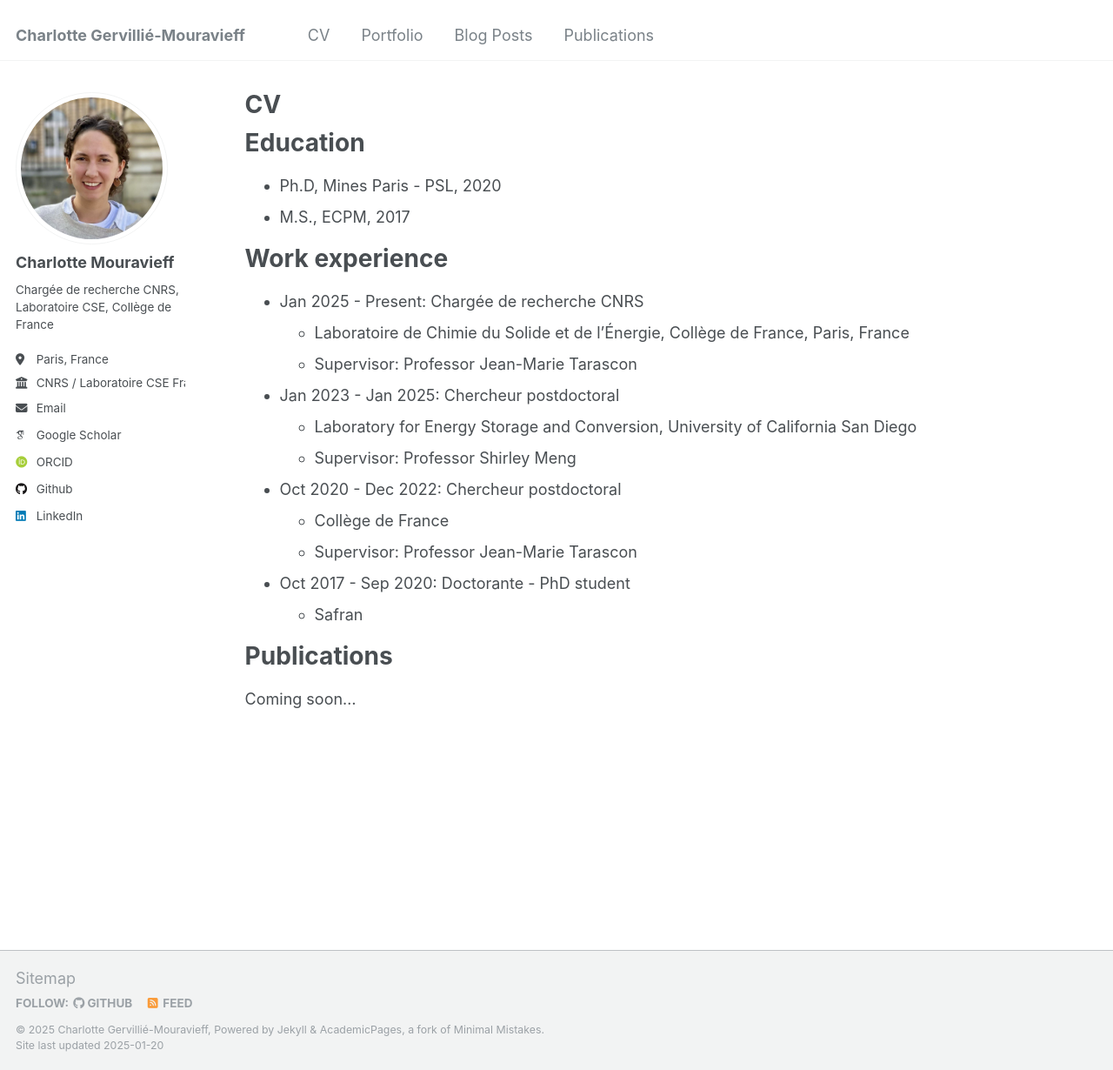
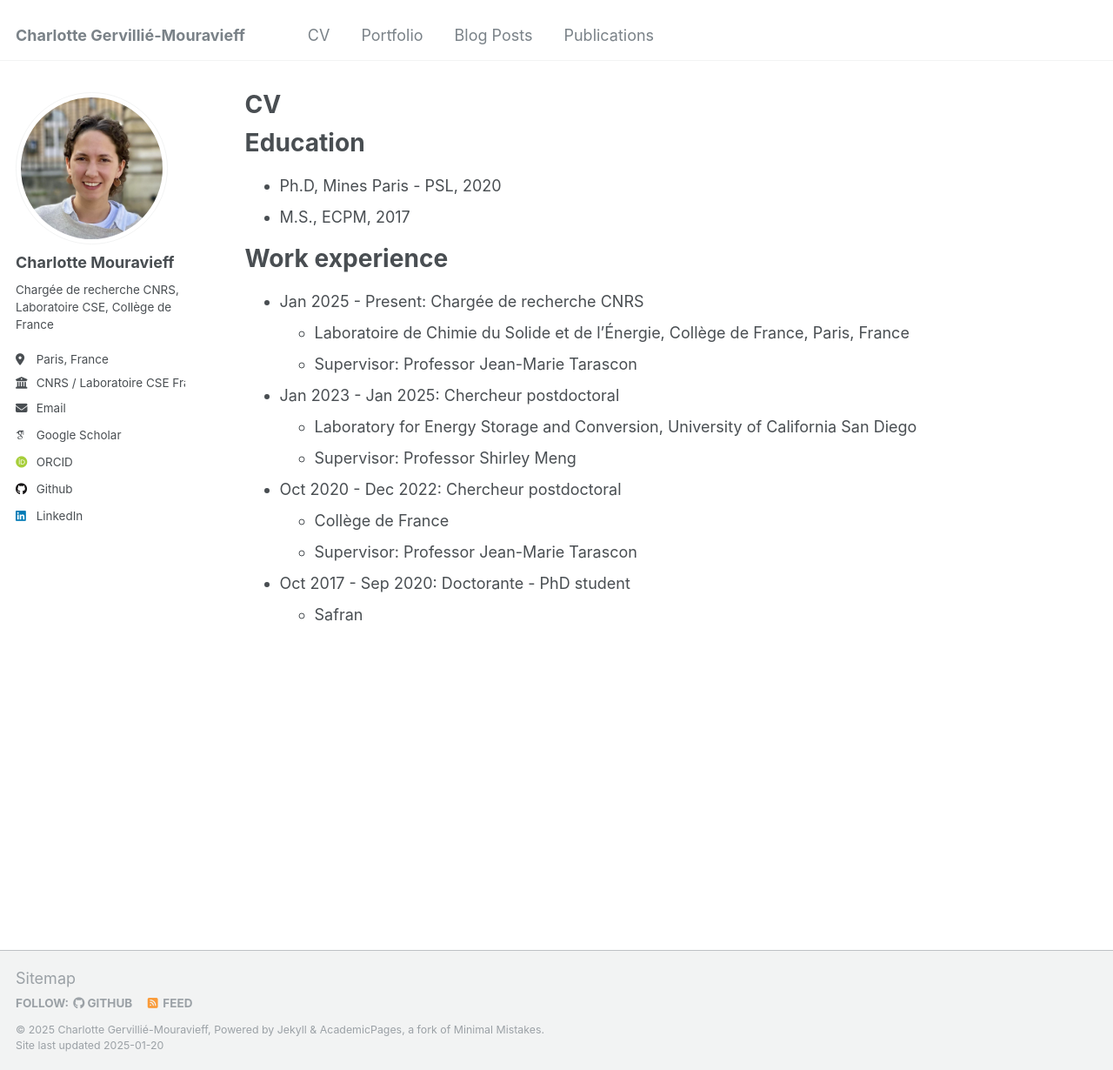
Before and after one commit to charlotte-mouravieff/charlotte-mouravieff.github.io, a Jekyll site: the page built from _pages/cv.md, in a window 1280 px wide and 1230 px high. Shown: the whole window at 87% size. Built offline with Jekyll 4.4.1, drawn with Linux system fonts in a browser that asks for light colours; some web fonts are replaced.

Commit message:
Update cv.md

```diff
--- a/_pages/cv.md
+++ b/_pages/cv.md
@@ -30,7 +30,3 @@ Work experience
 
 * Oct 2017 - Sep 2020: Doctorante - PhD student
   * Safran
-
-Publications
-======
-  Coming soon...
```
